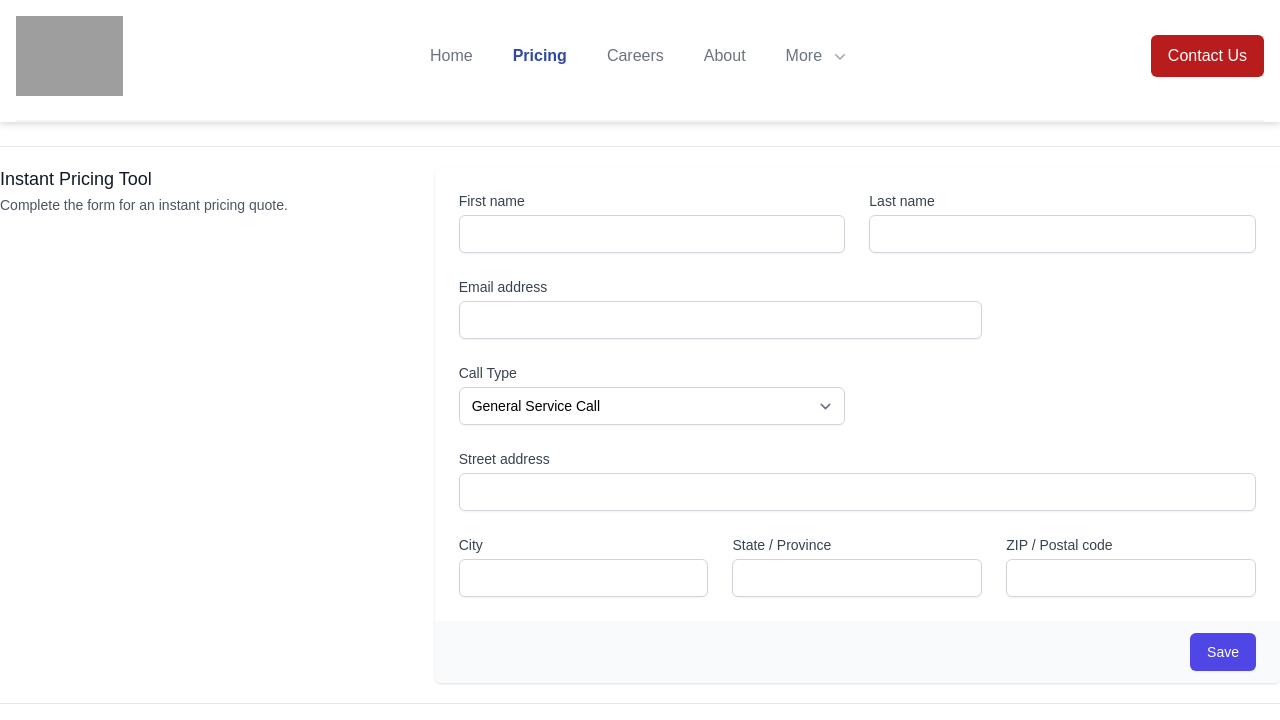
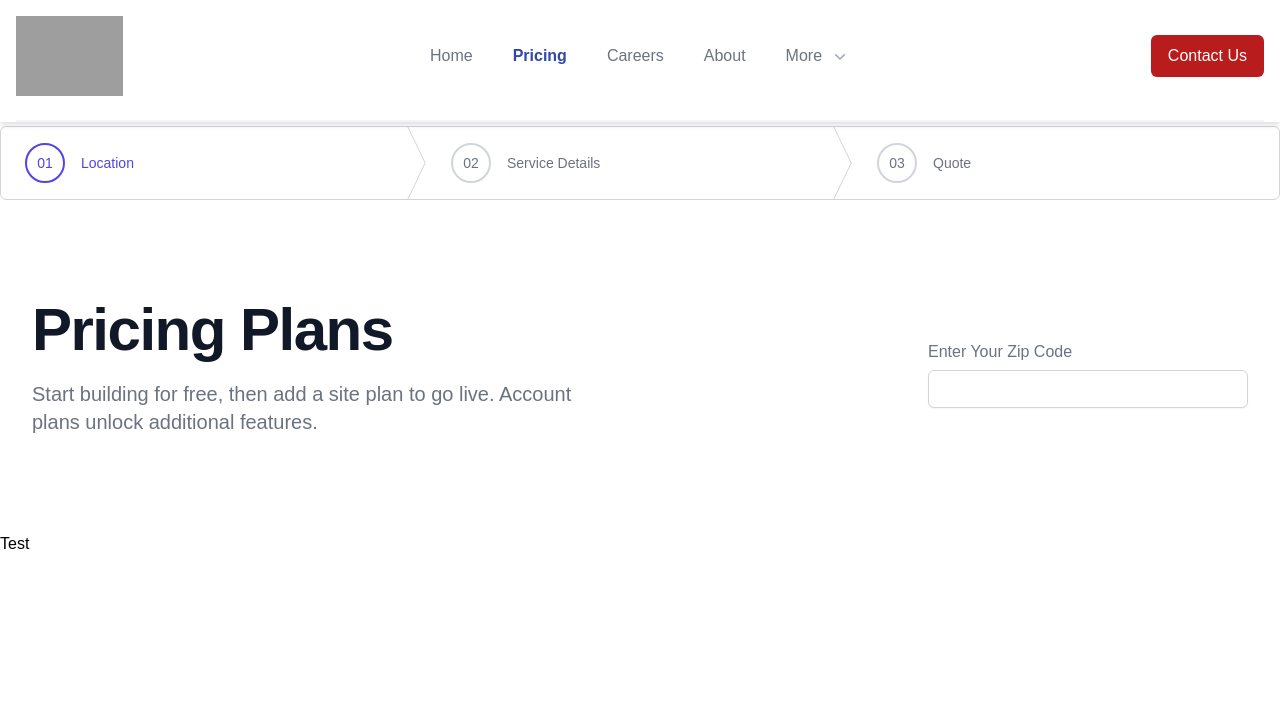
Before and after one commit to jamespaullee/avh-site-prod, a Vue app: page /pricing in a window 1280 px wide. Shown: the top 720 px of the page. Built offline with nearby package versions, Linux system fonts and the light colour scheme; grey boxes are pictures that could not be loaded.

Commit message:
Updated Pricing

```diff
--- a/package.json
+++ b/package.json
@@ -15,6 +15,7 @@
     "autoprefixer": "^10",
     "axios": "^1.1.3",
     "core-js": "^3.8.3",
+    "pinia": "^2.0.24",
     "postcss": "^8",
     "tailwindcss": "^3.1.8",
     "vue": "^3.2.13",
@@ -28,8 +29,9 @@
     "@vue/cli-plugin-router": "~5.0.0",
     "@vue/cli-service": "~5.0.0",
     "eslint": "^7.32.0",
-    "eslint-plugin-vue": "^8.0.3",
-    "vue-cli-plugin-tailwind": "~3.0.0"
+    "eslint-plugin-vue": "^8.7.1",
+    "vue-cli-plugin-tailwind": "~3.0.0",
+    "vue-eslint-parser": "^9.1.0"
   },
   "eslintConfig": {
     "root": true,
--- a/public/index.html
+++ b/public/index.html
@@ -5,7 +5,7 @@
     <meta http-equiv="X-UA-Compatible" content="IE=edge">
     <meta name="viewport" content="width=device-width,initial-scale=1.0">
     <link rel="icon" href="<%= BASE_URL %>favicon.ico">
-    <title><%= htmlWebpackPlugin.options.title %></title>
+    <title>AVH Plumbing</title>
     <script src="//code.iconify.design/1/1.0.6/iconify.min.js"></script>
   </head>
   <body>
--- a/src/components/CareersForm.vue
+++ b/src/components/CareersForm.vue
@@ -251,18 +251,22 @@
                 <label
                   for="subject"
                   class="block text-sm font-medium text-gray-900"
-                  >Subject</label
+                  >Select a Position</label
                 >
                 <div class="mt-1">
-                  <input
-                    type="text"
+                  <select
                     name="subject"
                     id="subject"
                     v-model="subject"
-                    class="block w-full rounded-md border-gray-300 py-3 px-4 text-gray-900 shadow-sm focus:border-indigo-500 focus:ring-indigo-500"
-                  />
+                    class="mt-1 block w-full rounded-md border border-gray-300 bg-white py-2 px-3 shadow-sm focus:border-indigo-500 focus:outline-none focus:ring-indigo-500"
+                  >
+                  <option value="Technician">Technician</option>
+                  <option value="Supervisor">Supervisor</option>
+                  <option value="Support">Office / Support</option>
+                  </select>
                 </div>
               </div>
+
               <div class="sm:col-span-2">
                 <div class="flex justify-between">
                   <label
--- a/src/components/PriceForm.vue
+++ b/src/components/PriceForm.vue
@@ -18,6 +18,7 @@
       <div class="border-t border-gray-200" />
     </div>
   </div>
+  <p>{{store.zipCode}}</p>
 
   <div class="mt-10 sm:mt-0">
     <div class="md:grid md:grid-cols-3 md:gap-6">
@@ -181,3 +182,11 @@
   </div>
 
 </template>
+
+
+<script setup>
+import {useStore} from '@/stores/pinia'
+
+const store = useStore()
+
+</script>
--- /dev/null
+++ b/src/components/PriceLocation.vue
@@ -0,0 +1,46 @@
+<template>
+  <div class="bg-white">
+    <div
+      class="mx-auto max-w-7xl py-16 px-4 sm:py-24 sm:px-6 lg:flex lg:justify-between lg:px-8"
+    >
+      <div class="max-w-xl">
+        <h2
+          class="text-4xl font-bold tracking-tight text-gray-900 sm:text-5xl lg:text-6xl"
+        >
+          Pricing Plans
+        </h2>
+        <p class="mt-5 text-xl text-gray-500">
+          Start building for free, then add a site plan to go live. Account
+          plans unlock additional features.
+        </p>
+      </div>
+      <div class="mt-10 w-full max-w-xs">
+        <label for="currency" class="block text-base font-medium text-gray-500"
+          >Enter Your Zip Code</label
+        >
+        <div class="relative mt-1.5">
+          <input
+            type="text"
+            name="zip-code"
+            id="zip-code"
+            autocomplete="zip-code"
+            v-model="store.zipCode"
+            class="mt-1 block w-full rounded-md border-gray-300 shadow-sm focus:border-indigo-500 focus:ring-indigo-500 sm:text-sm"
+          />
+        </div>
+      </div>
+    </div>
+  </div>
+
+  <a @click="$emit('zipComplete')" href="#"> Test </a>
+</template>
+
+<script setup>
+import { ref } from "vue";
+import { useStore } from "@/stores/pinia";
+
+const store = useStore();
+
+const emit = defineEmits(["zipComplete"]);
+const zipCode = ref(null);
+</script>
--- a/src/main.js
+++ b/src/main.js
@@ -2,5 +2,8 @@ import { createApp } from 'vue'
 import App from './App.vue'
 import router from './router'
 import './assets/tailwind.css'
+import { createPinia } from 'pinia'
 
-createApp(App).use(router).mount('#app')
+const pinia = createPinia()
+
+createApp(App).use(router).use(pinia).mount('#app')
--- /dev/null
+++ b/src/stores/pinia.js
@@ -0,0 +1,8 @@
+import { defineStore } from 'pinia'
+
+export const useStore = defineStore({
+    id: 'pricing',
+    state: () => ({
+      zipCode: null
+    })
+  })
--- a/src/views/PricingView.vue
+++ b/src/views/PricingView.vue
@@ -1,9 +1,109 @@
 <template>
-  <div class="pricing">
-    <PriceForm></PriceForm>
+  <nav aria-label="Progress" class="sticky top-11 bg-white">
+    <ol
+      role="list"
+      class="divide-y divide-gray-300 rounded-md border border-gray-300 md:flex md:divide-y-0"
+    >
+      <li
+        v-for="(step, stepIdx) in steps"
+        :key="step.name"
+        class="relative md:flex md:flex-1"
+      >
+        <a
+          v-if="step.status === 'complete'"
+          :href="step.href"
+          class="group flex w-full items-center"
+        >
+          <span class="flex items-center px-6 py-4 text-sm font-medium">
+            <span
+              class="flex h-10 w-10 flex-shrink-0 items-center justify-center rounded-full bg-indigo-600 group-hover:bg-indigo-800"
+            >
+              <CheckIcon class="h-6 w-6 text-white" aria-hidden="true" />
+            </span>
+            <span class="ml-4 text-sm font-medium text-gray-900">{{
+              step.name
+            }}</span>
+          </span>
+        </a>
+        <a
+          v-else-if="step.status === 'current'"
+          :href="step.href"
+          class="flex items-center px-6 py-4 text-sm font-medium"
+          aria-current="step"
+        >
+          <span
+            class="flex h-10 w-10 flex-shrink-0 items-center justify-center rounded-full border-2 border-indigo-600"
+          >
+            <span class="text-indigo-600">{{ step.id }}</span>
+          </span>
+          <span class="ml-4 text-sm font-medium text-indigo-600">{{
+            step.name
+          }}</span>
+        </a>
+        <a v-else :href="step.href" class="group flex items-center">
+          <span class="flex items-center px-6 py-4 text-sm font-medium">
+            <span
+              class="flex h-10 w-10 flex-shrink-0 items-center justify-center rounded-full border-2 border-gray-300 group-hover:border-gray-400"
+            >
+              <span class="text-gray-500 group-hover:text-gray-900">{{
+                step.id
+              }}</span>
+            </span>
+            <span
+              class="ml-4 text-sm font-medium text-gray-500 group-hover:text-gray-900"
+              >{{ step.name }}</span
+            >
+          </span>
+        </a>
+        <template v-if="stepIdx !== steps.length - 1">
+          <!-- Arrow separator for lg screens and up -->
+          <div
+            class="absolute top-0 right-0 hidden h-full w-5 md:block"
+            aria-hidden="true"
+          >
+            <svg
+              class="h-full w-full text-gray-300"
+              viewBox="0 0 22 80"
+              fill="none"
+              preserveAspectRatio="none"
+            >
+              <path
+                d="M0 -2L20 40L0 82"
+                vector-effect="non-scaling-stroke"
+                stroke="currentcolor"
+                stroke-linejoin="round"
+              />
+            </svg>
+          </div>
+        </template>
+      </li>
+    </ol>
+  </nav>
+  <div v-for="step in steps" :key="step.name" class="pricing">
+    <PriceLocation
+      v-if="step.status === 'current' && step.name === 'Location'"
+      @zipComplete="showAlert"
+    ></PriceLocation>
+    <PriceForm
+      v-if="step.status === 'current' && step.name === 'Service Details'"
+    ></PriceForm>
   </div>
 </template>
 
 <script setup>
-import PriceForm from '@/components/PriceForm.vue'
+import PriceForm from "@/components/PriceForm.vue";
+import PriceLocation from "@/components/PriceLocation.vue";
+import { CheckIcon } from "@heroicons/vue/24/solid";
+
+const steps = [
+  { id: "01", name: "Location", href: "#", status: "current" },
+  { id: "02", name: "Service Details", href: "#", status: "upcoming" },
+  { id: "03", name: "Quote", href: "#", status: "upcoming" },
+];
+
+const showAlert = () => {
+  steps[0].status = "complete",
+  steps[1].status = "current"
+}
+
 </script>
```
Also changed, not shown: .eslintrc.js (added), 1 other file (tests, documents, lock files or other folders).
